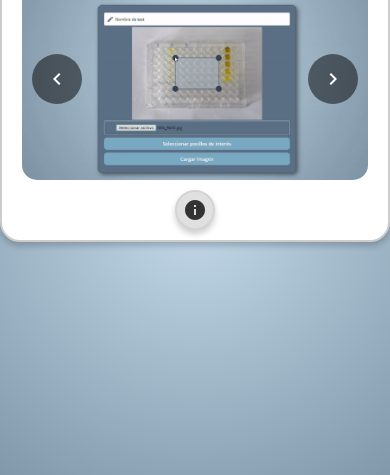
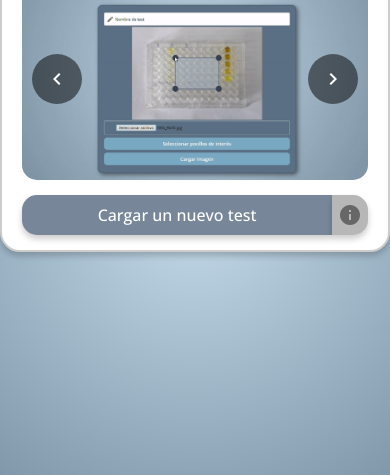
Before and after one commit to sofiaesc/proyectofinal, a Symfony app: template desarrollo_web/templates/front/index.html.twig in a window 390 px wide. Shown: the part 212-687 px from the top of the page. Run offline with Twig, Linux system fonts and the light colour scheme; the template is opened without the code that fills it, so the values that code supplies are empty; some libraries are stand-ins or nearby versions.

Commit message:
seleccion de pocillos fix e index lindo

```diff
--- a/desarrollo_web/public/css/styles.css
+++ b/desarrollo_web/public/css/styles.css
@@ -243,13 +243,14 @@ body {
 .instructions-container {
     display: flex;
     justify-content: center; /* Centrar el botón */
-    margin-top: 10px; /* Espacio entre el carrusel y el botón */
+    margin-top: 15px; /* Espacio entre el carrusel y el botón */
+    margin-bottom: 5px;
 }
 
 .info-button {
-    background-color: rgb(224, 224, 224);
-    border: 2px solid #d4d4d4; /* Borde gris */
-    border-radius: 50%; /* Hacerlo circular */
+    background-color: rgb(183, 183, 183);
+    border: 2px solid rgb(183, 183, 183);; /* Borde gris */
+    border-radius: 0 15px 15px 0; /* Hacerlo circular */
     width: 40px;
     height: 40px;
     display: flex;
@@ -267,7 +268,28 @@ body {
 
 .info-button span.material-icons {
     font-size: 24px;
-    color: #333; /* Color del ícono */
+    color: #676767; /* Color del ícono */
+}
+
+.index-button {
+    width: 100%;
+    height: 40px;
+    color: #fff; /* Color del texto */
+    text-align: center; /* Centrar el texto */
+    line-height: 40px; /* Alinear verticalmente el texto */
+    font-size: 16px; /* Tamaño del texto */
+    font-weight: 500; /* Grosor del texto */
+    text-decoration: none;
+    border-radius: 15px 0 0 15px;
+    cursor: pointer;
+    padding: 0 20px;
+    background: #778799;
+    box-shadow: 0px 4px 6px rgba(0, 0, 0, 0.2);
+    transition: 0.2s ease;
+}
+
+.index-button:hover {
+    background: rgb(78, 79, 79);
 }
 
 /* Mobile Menu */
--- a/desarrollo_web/templates/front/index.html.twig
+++ b/desarrollo_web/templates/front/index.html.twig
@@ -26,6 +26,7 @@
         </button>
     </div>
     <div class="instructions-container">
+        <a href="{{ path('app_image_upload') }}" class="index-button" id="new-test-button">Cargar un nuevo test</a>
         <button id="disclaimer" class="info-button">
             <span class="material-icons">info</span>
         </button>
--- a/desarrollo_web/templates/front/user/login.html.twig
+++ b/desarrollo_web/templates/front/user/login.html.twig
@@ -12,7 +12,6 @@
                         <strong>¡Error!</strong> El correo electrónico o la contraseña ingresada son incorrectos.
                     </div>
                 {% endif %}
-
 
                 <div class="input-container">
                     <span class="material-icons">mail</span>
```
Also changed, not shown: other parts of desarrollo_web/public/css/styles.css (+62 -36 lines).
